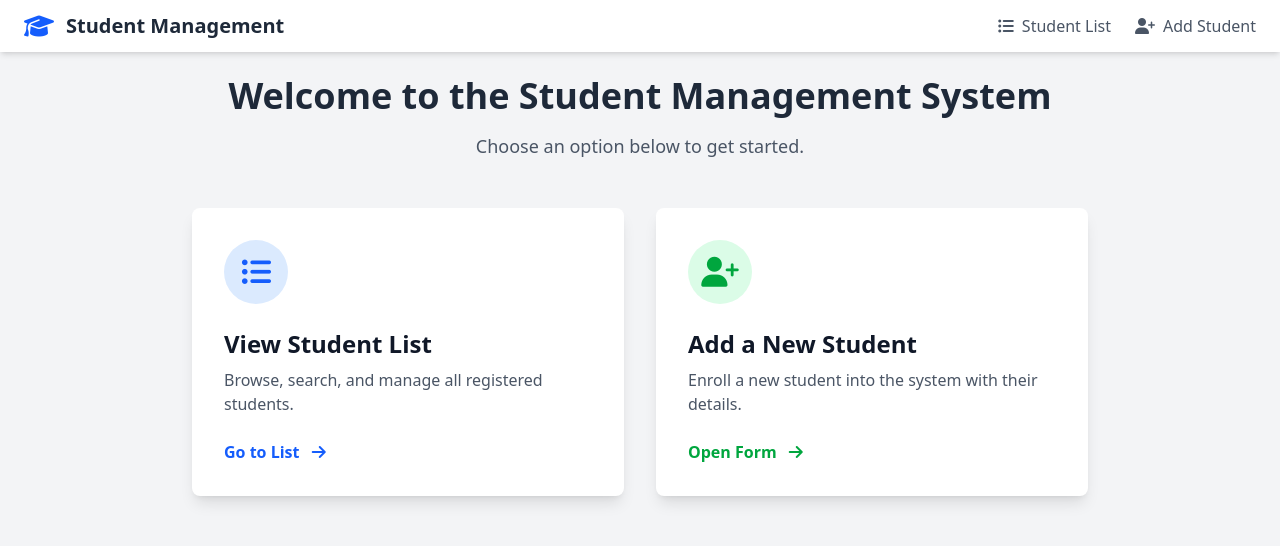
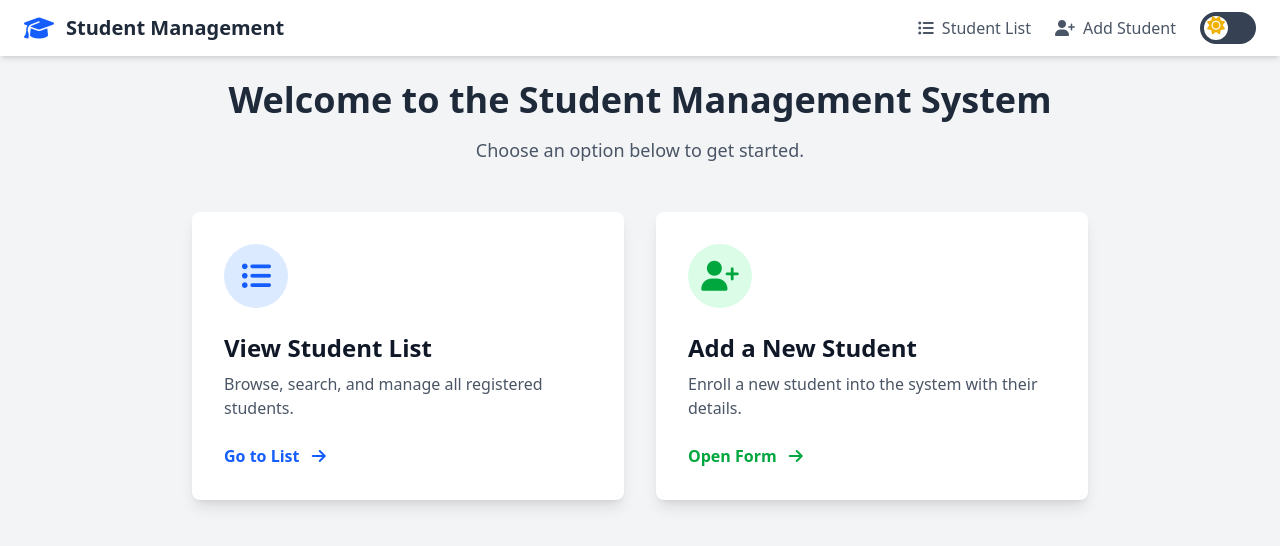
Before and after one commit to nileshgawli/student-management-frontend, an Angular app: page /home in a window 1280 px wide. Shown: the top 546 px of the page. Built offline with nearby package versions, Linux system fonts and the light colour scheme.

Commit message:
feat: implement dark mode and add dark mode toggle button

```diff
--- /dev/null
+++ b/src/app/core/services/theme.service.ts
@@ -0,0 +1,54 @@
+import { DOCUMENT } from '@angular/common';
+import { effect, inject, Injectable, signal } from '@angular/core';
+
+export type Theme = 'light' | 'dark';
+
+@Injectable({
+  providedIn: 'root',
+})
+export class ThemeService {
+  private readonly document = inject(DOCUMENT);
+  private readonly localStorageKey = 'app-theme';
+
+  // A signal to hold the current theme state.
+  currentTheme = signal<Theme>(this.getInitialTheme());
+
+  constructor() {
+    // Effect to apply the theme whenever the signal changes.
+    effect(() => {
+      this.applyTheme(this.currentTheme());
+    });
+  }
+
+  private getInitialTheme(): Theme {
+    // 1. Check for a saved theme in localStorage.
+    const savedTheme = localStorage.getItem(this.localStorageKey) as Theme | null;
+    if (savedTheme) {
+      return savedTheme;
+    }
+
+    // 2. If no saved theme, check the user's OS preference.
+    if (window.matchMedia && window.matchMedia('(prefers-color-scheme: dark)').matches) {
+      return 'dark';
+    }
+
+    // 3. Default to 'light'.
+    return 'light';
+  }
+
+  /**
+   * Toggles the current theme between 'light' and 'dark'.
+   */
+  toggleTheme(): void {
+    this.currentTheme.update(oldTheme => (oldTheme === 'light' ? 'dark' : 'light'));
+  }
+
+  /**
+   * Applies the selected theme to the document and saves it to localStorage.
+   * @param theme The theme to apply ('light' or 'dark').
+   */
+  private applyTheme(theme: Theme): void {
+    localStorage.setItem(this.localStorageKey, theme);
+    this.document.documentElement.setAttribute('data-theme', theme);
+  }
+}
--- a/src/app/layout/main-layout.html
+++ b/src/app/layout/main-layout.html
@@ -6,12 +6,46 @@
         <h1 class="text-xl font-semibold text-gray-800 dark:text-white">Student Management</h1>
       </a>
       <div class="flex items-center space-x-6">
-        <a routerLink="/students" routerLinkActive="text-blue-600 dark:text-blue-400" [routerLinkActiveOptions]="{exact: true}" class="text-gray-600 dark:text-gray-300 hover:text-blue-600 dark:hover:text-blue-400 transition-colors">
+        <a
+          routerLink="/students"
+          routerLinkActive="text-blue-600 dark:text-blue-400"
+          [routerLinkActiveOptions]="{ exact: true }"
+          class="text-gray-600 dark:text-gray-300 hover:text-blue-600 dark:hover:text-blue-400 transition-colors"
+        >
           <i class="fa-solid fa-list-ul mr-2"></i>Student List
         </a>
-        <a routerLink="/students/new" routerLinkActive="text-blue-600 dark:text-blue-400" class="text-gray-600 dark:text-gray-300 hover:text-blue-600 dark:hover:text-blue-400 transition-colors">
+        <a
+          routerLink="/students/new"
+          routerLinkActive="text-blue-600 dark:text-blue-400"
+          class="text-gray-600 dark:text-gray-300 hover:text-blue-600 dark:hover:text-blue-400 transition-colors"
+        >
           <i class="fa-solid fa-user-plus mr-2"></i>Add Student
         </a>
+        <!-- Theme Toggle Button -->
+        <button
+          (click)="themeService.toggleTheme()"
+          title="Toggle Theme"
+          class="relative inline-flex h-8 w-14 items-center rounded-full transition-colors duration-300 focus:outline-none focus:ring-2 focus:ring-offset-2 focus:ring-[hsl(var(--ring))]"
+          [class]="themeService.currentTheme() === 'dark' ? 'bg-blue-500' : 'bg-gray-700'"
+        >
+          <span class="sr-only">Toggle theme</span>
+          <span
+            class="inline-block h-6 w-6 transform rounded-full bg-white transition-transform duration-300"
+            [class]="themeService.currentTheme() === 'dark' ? 'translate-x-7' : 'translate-x-1'"
+          >
+            <!-- Sun Icon for Light Mode -->
+            <i
+              class="fas fa-sun absolute inset-0 flex items-center justify-center text-lg text-yellow-500 transition-opacity duration-300"
+              [class]="themeService.currentTheme() === 'light' ? 'opacity-100' : 'opacity-0'"
+            ></i>
+
+            <!-- Moon Icon for Dark Mode -->
+            <i
+              class="fas fa-moon absolute inset-0 flex items-center justify-center text-lg text-blue-900 transition-opacity duration-300"
+              [class]="themeService.currentTheme() === 'dark' ? 'opacity-100' : 'opacity-0'"
+            ></i>
+          </span>
+        </button>
       </div>
     </div>
   </nav>
--- a/src/app/layout/main-layout.ts
+++ b/src/app/layout/main-layout.ts
@@ -1,5 +1,6 @@
-import { Component } from '@angular/core';
+import { Component, inject} from '@angular/core';
 import { RouterLink, RouterLinkActive, RouterOutlet } from '@angular/router';
+import { ThemeService } from '../core/services/theme.service';
 
 @Component({
   selector: 'app-main-layout',
@@ -7,4 +8,6 @@ import { RouterLink, RouterLinkActive, RouterOutlet } from '@angular/router';
   imports: [RouterOutlet, RouterLink, RouterLinkActive],
   templateUrl: './main-layout.html',
 })
-export default class MainLayoutComponent {}
+export default class MainLayoutComponent {
+    readonly themeService = inject(ThemeService);
+}
--- a/src/index.html
+++ b/src/index.html
@@ -1,5 +1,5 @@
 <!DOCTYPE html>
-<html lang="en">
+<html lang="en" data-theme="light">
   <head>
     <meta charset="utf-8" />
     <title>Student Management</title>
@@ -10,7 +10,7 @@
     <link rel="stylesheet" href="https://cdnjs.cloudflare.com/ajax/libs/font-awesome/6.4.0/css/all.min.css">
 
   </head>
-  <body class="bg-gray-100 dark:bg-gray-900">
+  <body class="bg-gray-100 dark:bg-gray-900 transition-colors duration-300">
     <app-root></app-root>
   </body>
 </html>
--- a/src/styles.scss
+++ b/src/styles.scss
@@ -1 +1,2 @@
 @import "tailwindcss";
+@custom-variant dark (&:where([data-theme=dark], [data-theme=dark] *));
```
